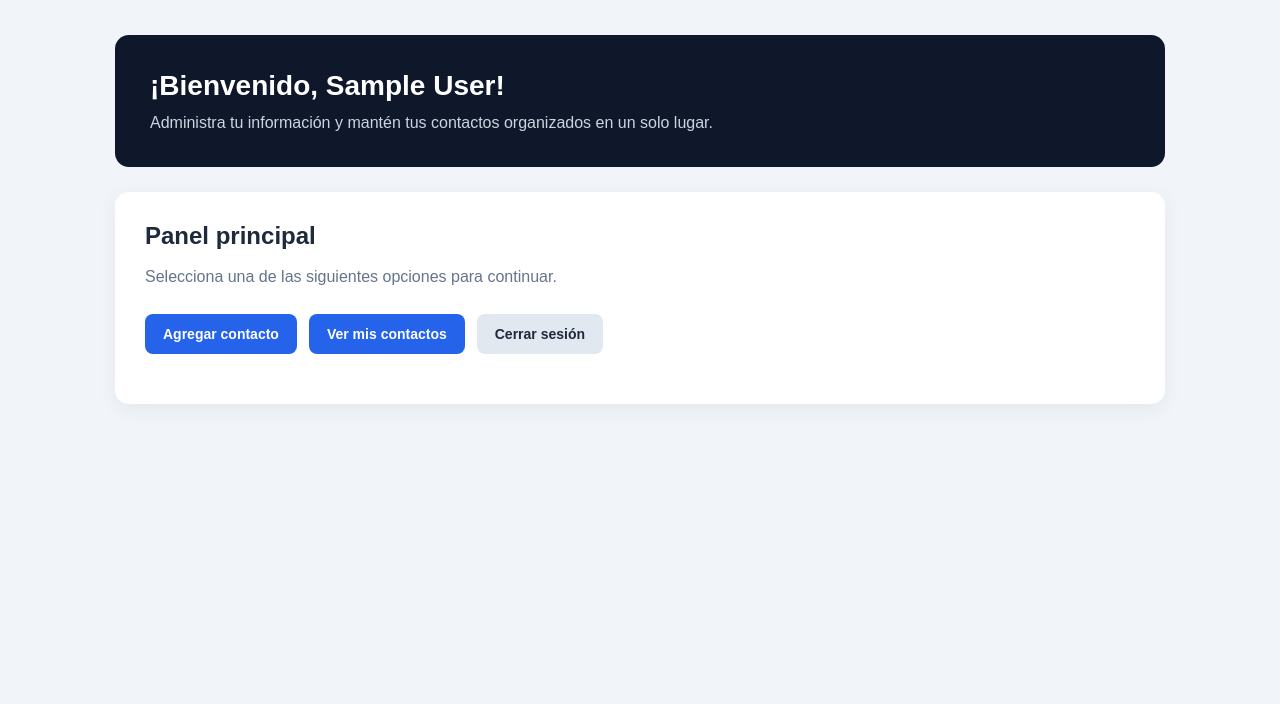
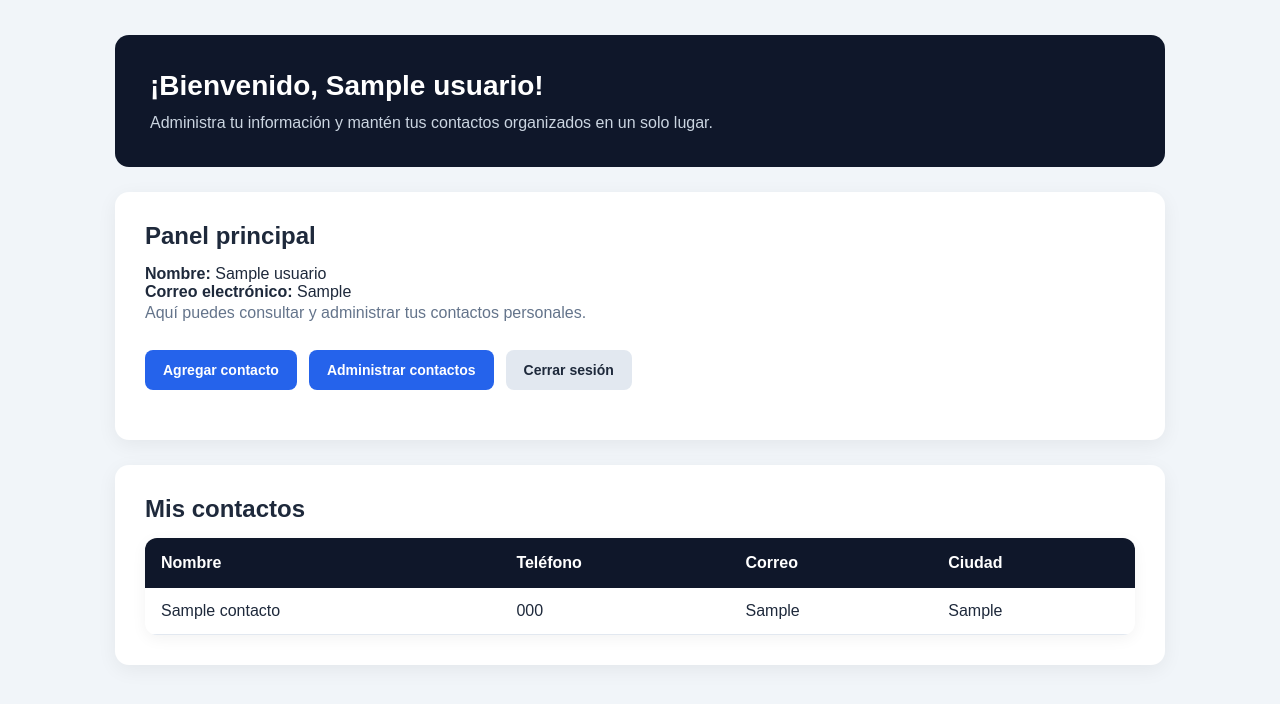
Before and after one commit to jdguallimba/agenda-contactos, a PHP site: page /dashboard.php in a window 1280 px wide. Shown: the top 704 px of the page. Run offline with PHP 8.4, Linux system fonts and the light colour scheme; the visitor is signed in with stand-in values (Sample User, id 1); tables that the repository leaves empty hold one stand-in row (values such as "Sample post").

Commit message:
Actualizar panel principal con datos y contactos del usuario

```diff
--- a/dashboard.php
+++ b/dashboard.php
@@ -2,6 +2,26 @@
 <?php
 
 require_once __DIR__ . "/includes/auth.php";
+require_once __DIR__ . "/config/conexion.php";
+
+// Obtener los datos del usuario
+$consultaUsuario = $conexion->prepare(
+    "SELECT nombre, correo FROM usuarios WHERE id = ?"
+);
+
+$consultaUsuario->execute([$_SESSION["usuario_id"]]);
+$usuario = $consultaUsuario->fetch(PDO::FETCH_ASSOC);
+
+// Obtener los contactos del usuario
+$consultaContactos = $conexion->prepare(
+    "SELECT id, nombre, telefono, correo, ciudad
+     FROM contactos
+     WHERE id_usuario = ?
+     ORDER BY id DESC"
+);
+
+$consultaContactos->execute([$_SESSION["usuario_id"]]);
+$contactos = $consultaContactos->fetchAll(PDO::FETCH_ASSOC);
 
 ?>
 
@@ -22,7 +42,7 @@ require_once __DIR__ . "/includes/auth.php";
         <div class="welcome">
 
             <h1>
-                ¡Bienvenido, <?php echo htmlspecialchars($_SESSION["usuario_nombre"]); ?>!
+                ¡Bienvenido, <?php echo htmlspecialchars($usuario["nombre"]); ?>!
             </h1>
 
             <p>
@@ -35,8 +55,18 @@ require_once __DIR__ . "/includes/auth.php";
 
             <h2>Panel principal</h2>
 
+            <p>
+                <strong>Nombre:</strong>
+                <?php echo htmlspecialchars($usuario["nombre"]); ?>
+            </p>
+
+            <p>
+                <strong>Correo electrónico:</strong>
+                <?php echo htmlspecialchars($usuario["correo"]); ?>
+            </p>
+
             <p class="subtitle">
-                Selecciona una de las siguientes opciones para continuar.
+                Aquí puedes consultar y administrar tus contactos personales.
             </p>
 
             <div class="actions">
@@ -46,7 +76,7 @@ require_once __DIR__ . "/includes/auth.php";
                 </a>
 
                 <a href="listar_contactos.php" class="btn">
-                    Ver mis contactos
+                    Administrar contactos
                 </a>
 
                 <a href="logout.php" class="btn btn-secondary">
@@ -57,6 +87,54 @@ require_once __DIR__ . "/includes/auth.php";
 
         </div>
 
+        <div class="card">
+
+            <h2>Mis contactos</h2>
+
+            <?php if (count($contactos) > 0): ?>
+
+                <div class="table-wrap">
+
+                    <table>
+
+                        <thead>
+                            <tr>
+                                <th>Nombre</th>
+                                <th>Teléfono</th>
+                                <th>Correo</th>
+                                <th>Ciudad</th>
+                            </tr>
+                        </thead>
+
+                        <tbody>
+
+                            <?php foreach ($contactos as $contacto): ?>
+
+                                <tr>
+                                    <td><?php echo htmlspecialchars($contacto["nombre"]); ?></td>
+                                    <td><?php echo htmlspecialchars($contacto["telefono"]); ?></td>
+                                    <td><?php echo htmlspecialchars($contacto["correo"]); ?></td>
+                                    <td><?php echo htmlspecialchars($contacto["ciudad"]); ?></td>
+                                </tr>
+
+                            <?php endforeach; ?>
+
+                        </tbody>
+
+                    </table>
+
+                </div>
+
+            <?php else: ?>
+
+                <p class="subtitle">
+                    Todavía no tienes contactos registrados.
+                </p>
+
+            <?php endif; ?>
+
+        </div>
+
     </div>
 
 </body>
```
